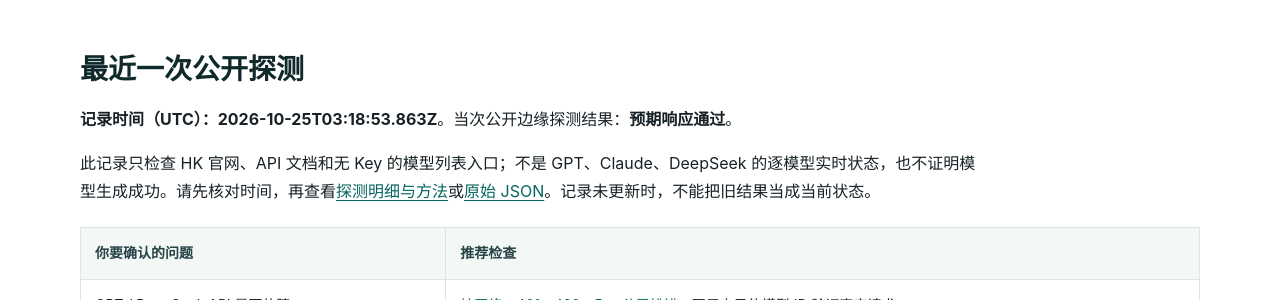
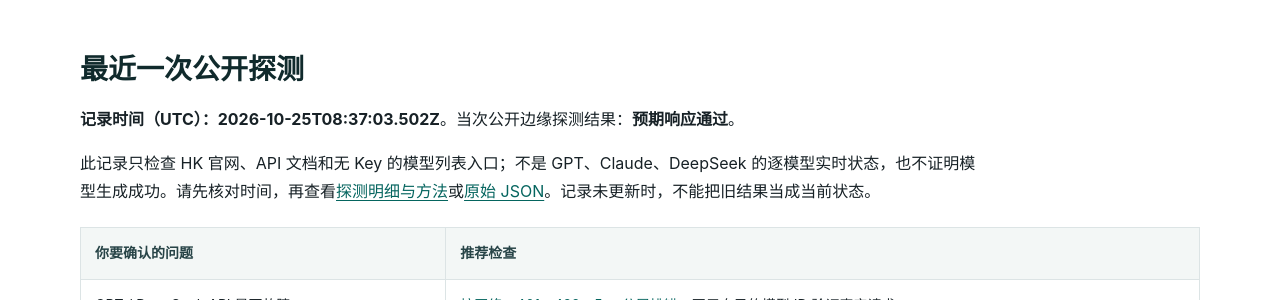
Before and after one commit to KKWANG4444/api-status, a Jekyll site: the page built from index.md, in a window 1280 px wide and 900 px high, scrolled down 364 px. Shown: the part 151-451 px from the top of the window. Built offline with Jekyll 4.4.1, drawn with Linux system fonts in a browser that asks for light colours.

Commit message:
chore: update public edge status

```diff
--- a/_data/status.json
+++ b/_data/status.json
@@ -1,7 +1,7 @@
 {
   "status": "operational",
-  "checked_at": "2026-10-25T03:18:53.863Z",
-  "duration_ms": 618,
+  "checked_at": "2026-10-25T08:37:03.502Z",
+  "duration_ms": 409,
   "overall": true,
   "components": [
     {
@@ -10,7 +10,7 @@
       "url": "https://www.aifast.hk/",
       "ok": true,
       "status": 200,
-      "elapsed_ms": 541,
+      "elapsed_ms": 257,
       "content_type": "text/html; charset=utf-8",
       "detail": "Expected public edge response"
     },
@@ -20,7 +20,7 @@
       "url": "https://api.aifast.hk/",
       "ok": true,
       "status": 200,
-      "elapsed_ms": 495,
+      "elapsed_ms": 361,
       "content_type": "text/html",
       "detail": "Expected public edge response"
     },
@@ -30,7 +30,7 @@
       "url": "https://www.aifast.hk/v1/models",
       "ok": true,
       "status": 401,
-      "elapsed_ms": 493,
+      "elapsed_ms": 268,
       "content_type": "application/json; charset=utf-8",
       "detail": "Expected public edge response"
     }
--- a/data/status.json
+++ b/data/status.json
@@ -1,7 +1,7 @@
 {
   "status": "operational",
-  "checked_at": "2026-10-25T03:18:53.863Z",
-  "duration_ms": 618,
+  "checked_at": "2026-10-25T08:37:03.502Z",
+  "duration_ms": 409,
   "overall": true,
   "components": [
     {
@@ -10,7 +10,7 @@
       "url": "https://www.aifast.hk/",
       "ok": true,
       "status": 200,
-      "elapsed_ms": 541,
+      "elapsed_ms": 257,
       "content_type": "text/html; charset=utf-8",
       "detail": "Expected public edge response"
     },
@@ -20,7 +20,7 @@
       "url": "https://api.aifast.hk/",
       "ok": true,
       "status": 200,
-      "elapsed_ms": 495,
+      "elapsed_ms": 361,
       "content_type": "text/html",
       "detail": "Expected public edge response"
     },
@@ -30,7 +30,7 @@
       "url": "https://www.aifast.hk/v1/models",
       "ok": true,
       "status": 401,
-      "elapsed_ms": 493,
+      "elapsed_ms": 268,
       "content_type": "application/json; charset=utf-8",
       "detail": "Expected public edge response"
     }
```
